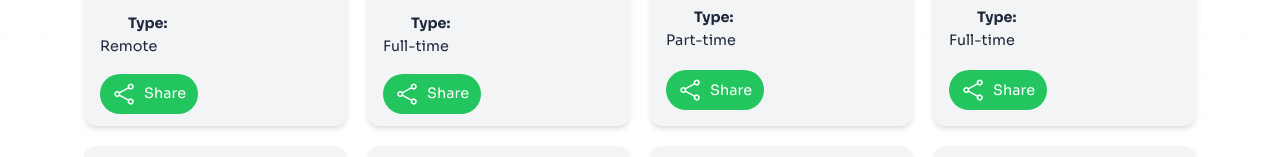
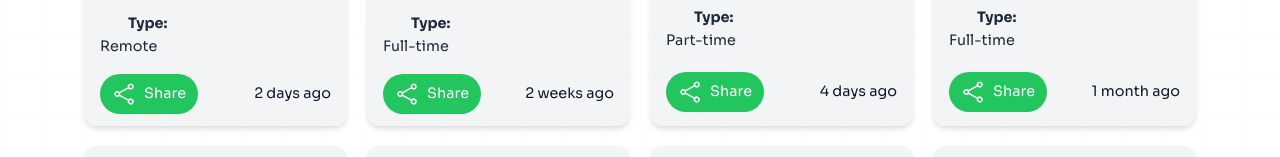
Before and after one commit to fasakinhenry/jobsearch, a React (Vite) app: page /home in a window 1280 px wide. Shown: the part 488-645 px from the top of the page. Built offline with nearby package versions, Linux system fonts and the light colour scheme; some icons are missing.

Commit message:
tweaked and added some designs to the job cards

```diff
--- a/src/pages/User/Home.jsx
+++ b/src/pages/User/Home.jsx
@@ -101,7 +101,7 @@ const Home = () => {
         <div className="grid mt-5">
           <div className="grid grid-cols-1 md:grid-cols-4 2xl:grid-cols-5 gap-5 px-1 py-1">
             {jobs.map((job) => (
-              <div key={job.id} className="grid bg-gray-100 shadow-md gap-4 rounded-xl px-4 py-3 overflow-hidden">
+              <div key={job.id} className="grid hover:scale-105 hover:transition cursor-pointer bg-gray-100 shadow-md gap-4 rounded-xl px-4 py-3 overflow-hidden">
                 <div className="flex gap-3 items-center">
                   <img src={avatar} className="h-8 w-8 rounded-full" />
                   <h2 className="text-[1rem] w-full">
@@ -126,11 +126,12 @@ const Home = () => {
                   </h2>
                   <p>{job.type}</p>
                 </div>
-                <div className="text-[0.9rem]">
+                <div className="text-[0.9rem] flex items-center justify-between">
                   <Button styles="bg-green-500 hover:bg-green-600">
                     <ShareIcon className="h-6 w-6" />
                     <p>Share</p>
                   </Button>
+                  <p className="text-right">{job.date}</p>
                 </div>
               </div>
             ))}
```
